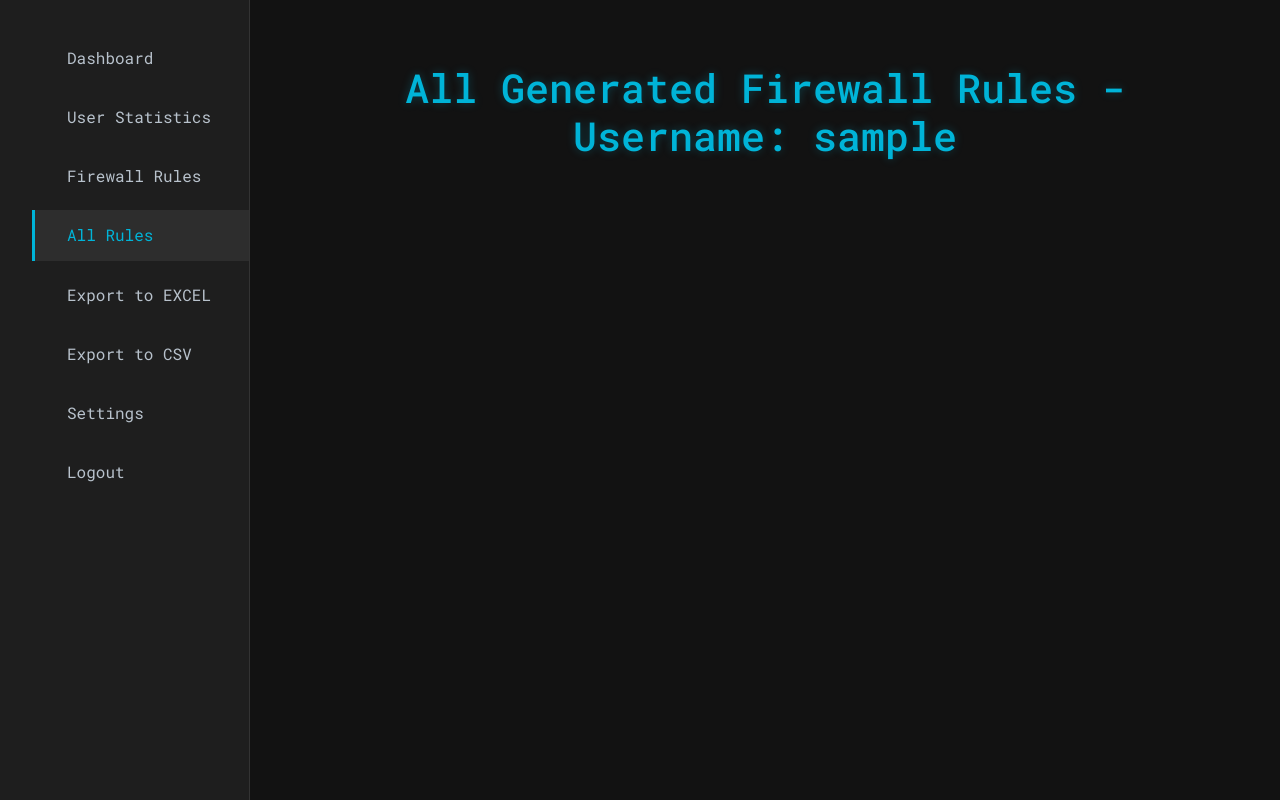
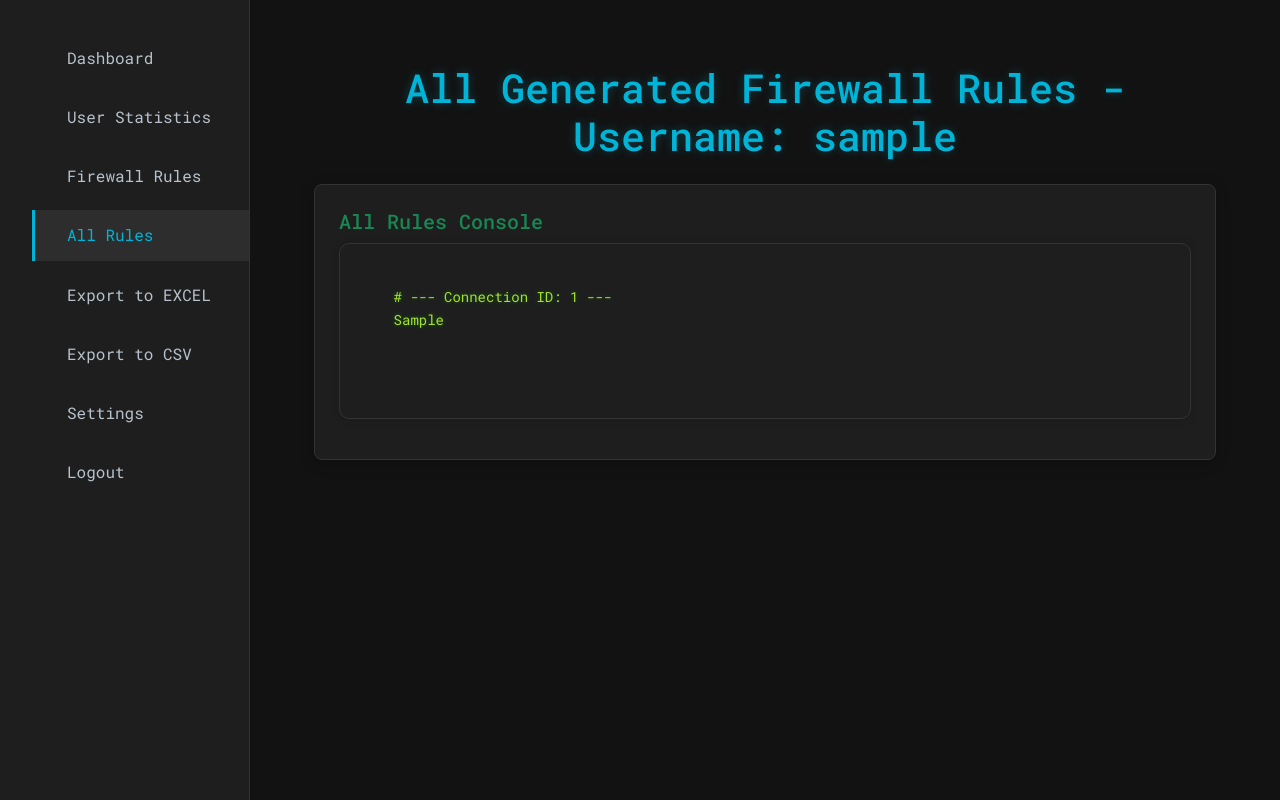
Before and after one commit to TagleD/firewall, a Django app: page /all_rules/ in a window 1280 px wide. Run offline with Django 5.2, Linux system fonts and the light colour scheme; a user stored in the database is signed in; tables that the repository leaves empty hold one stand-in row (values such as "Sample post"); parts of the project's set-up code (start-up, migrations or seed data) failed here and were passed over; some libraries are stand-ins or nearby versions.

Commit message:
Fix variable name typo in "all_rules.html" template
Corrected "connection_with_rules" to "connections_with_rules" in the template to ensure proper data iteration and display. This resolves a potential issue with rendering the rules list.

```diff
--- a/source/webapp/templates/all_rules.html
+++ b/source/webapp/templates/all_rules.html
@@ -48,7 +48,7 @@
         <div class="container">
         <h1 class="text-center mb-4">All Generated Firewall Rules - Username: {{ user.username }}</h1>
 
-            {% if connection_with_rules %}
+            {% if connections_with_rules %}
                 <div class="rule-preview" style="margin-bottom: 30px;">
                     <h5 class="text-success" style="margin-bottom: 10px;">All Rules Console</h5>
                     <pre style="
@@ -61,7 +61,7 @@
                         word-wrap: break-word;
                         box-shadow: 0 0 10px rgba(0, 0, 0, 0.15);
                     ">
-                    {% for item in connection_with_rules %}
+                    {% for item in connections_with_rules %}
     # --- Connection ID: {{ item.id }} ---
     {{ item.rule }}
 
```
